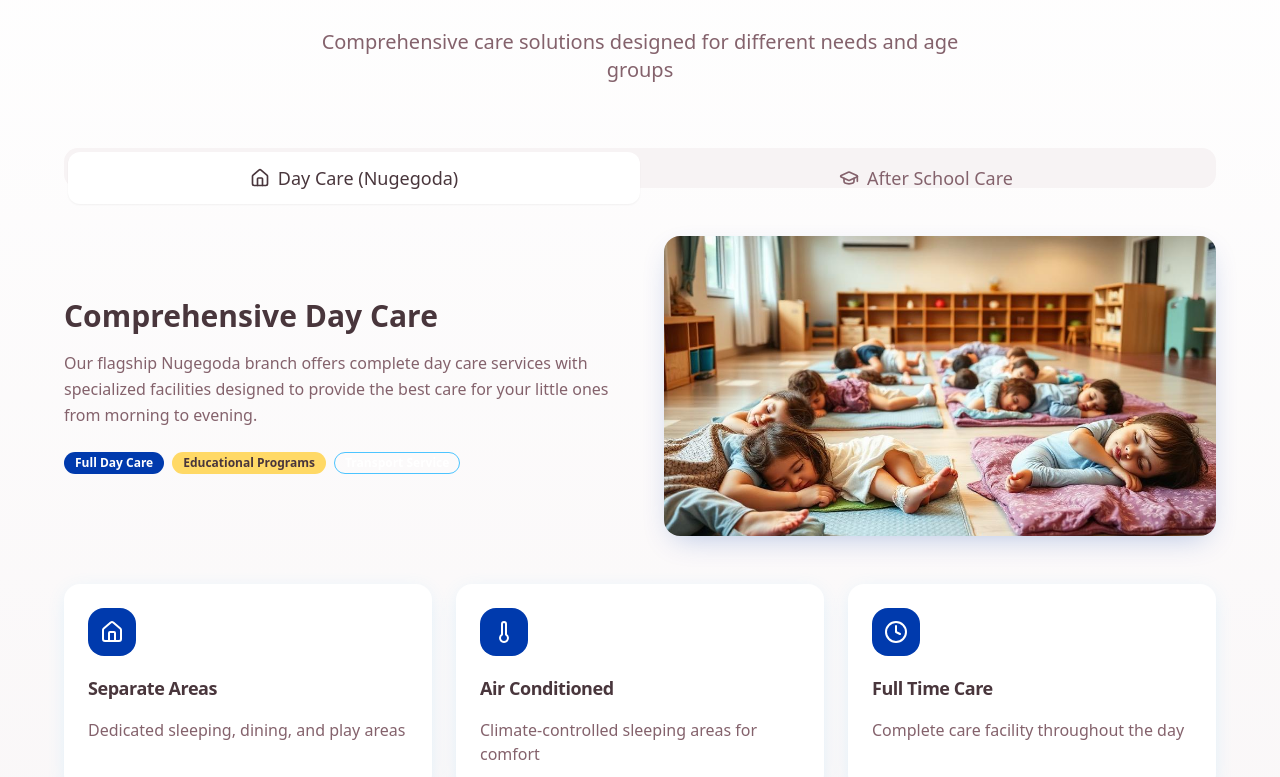
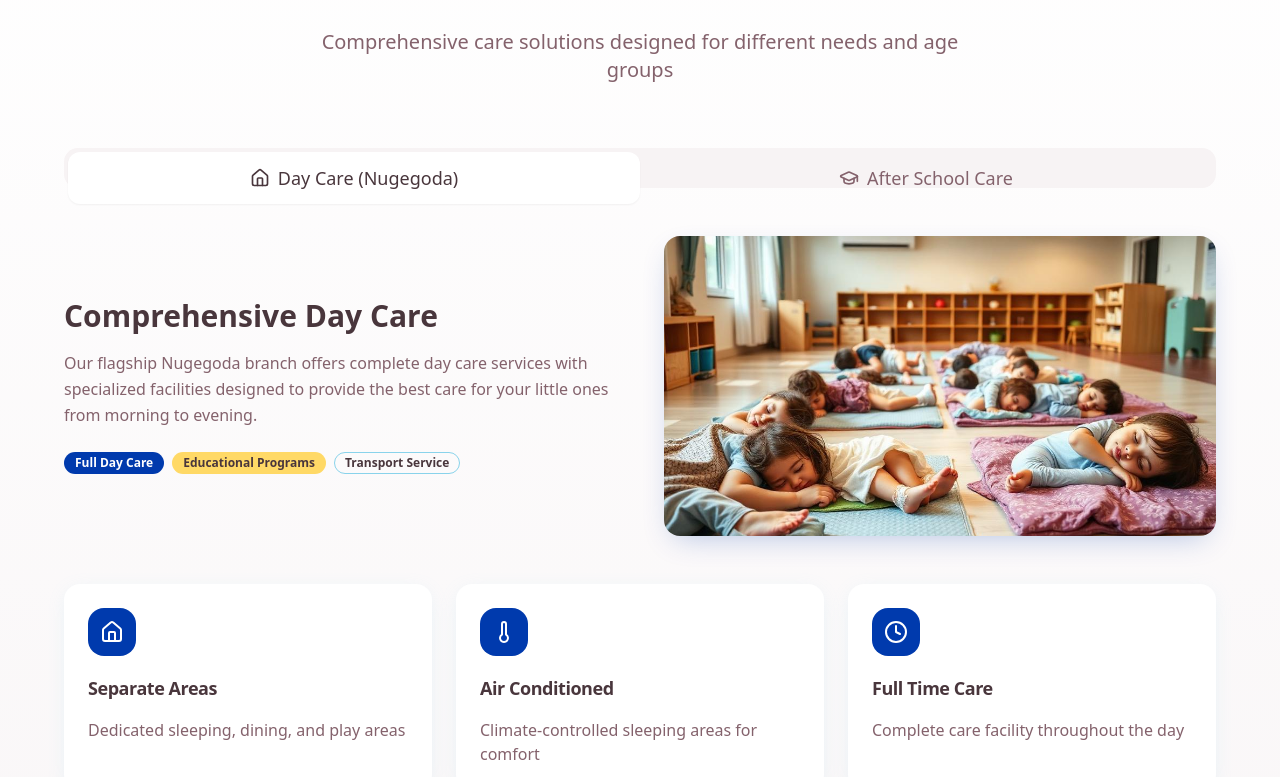
Before and after one commit to globallyceum25-dot/lyceum-care-futures, a React (Vite) app: page / in a window 1280 px wide. Shown: the part 2016-2793 px from the top of the page. Built offline with nearby package versions, Linux system fonts and the light colour scheme.

Commit message:
Add sky blue color
Add sky blue color (#87CEEB) to the design system.

```diff
--- a/src/index.css
+++ b/src/index.css
@@ -28,10 +28,10 @@ All colors MUST be HSL.
     --secondary-foreground: 342 15% 25%;
     --secondary-light: 45 100% 85%;
 
-    /* Accent: Calming blue for trust and stability */
-    --accent: 200 100% 65%;
-    --accent-foreground: 0 0% 100%;
-    --accent-light: 200 100% 85%;
+    /* Accent: Sky blue for warmth and friendliness */
+    --accent: 195 71% 73%;
+    --accent-foreground: 342 15% 25%;
+    --accent-light: 195 71% 85%;
 
     /* Success: Fresh green for growth and learning */
     --success: 142 76% 56%;
@@ -101,9 +101,9 @@ All colors MUST be HSL.
     --secondary-foreground: 342 15% 8%;
     --secondary-light: 45 100% 85%;
 
-    --accent: 200 100% 65%;
-    --accent-foreground: 0 0% 100%;
-    --accent-light: 200 100% 85%;
+    --accent: 195 71% 73%;
+    --accent-foreground: 342 15% 8%;
+    --accent-light: 195 71% 85%;
 
     --success: 142 76% 56%;
     --success-foreground: 0 0% 100%;
```
